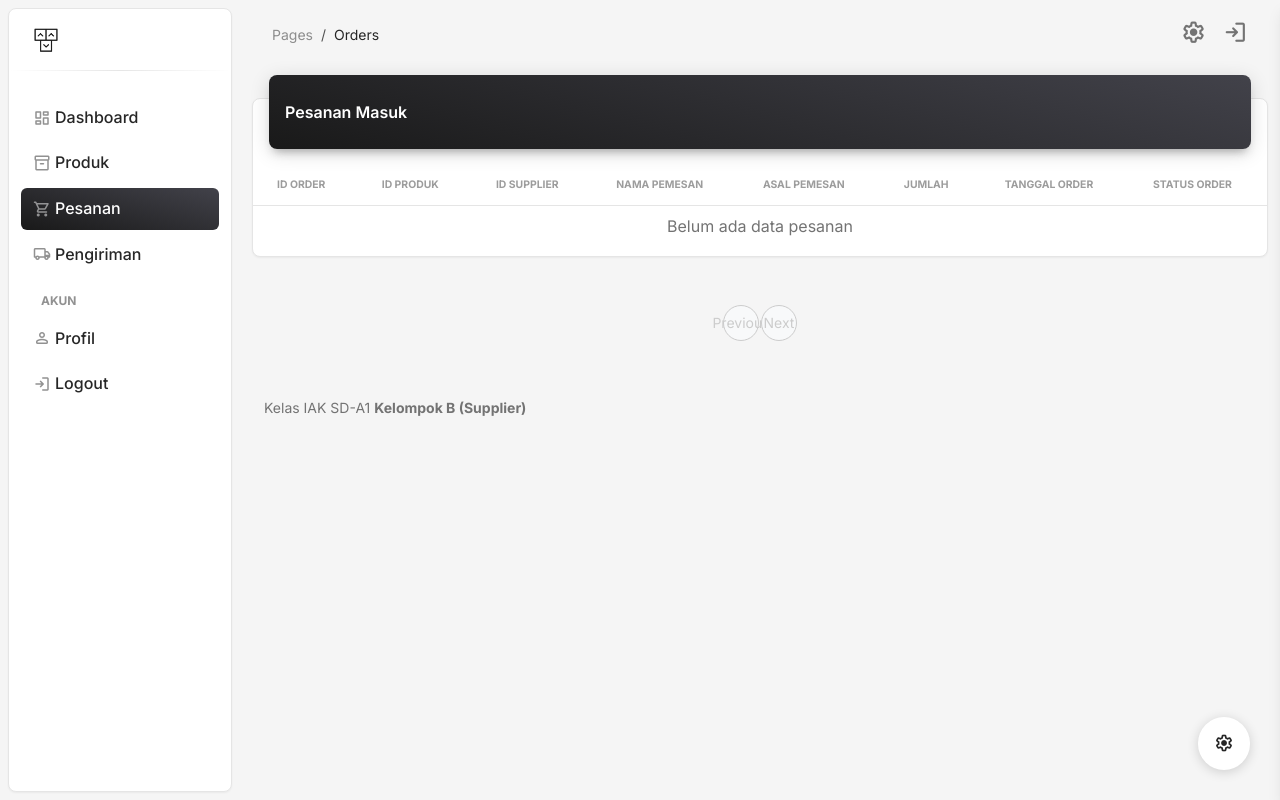
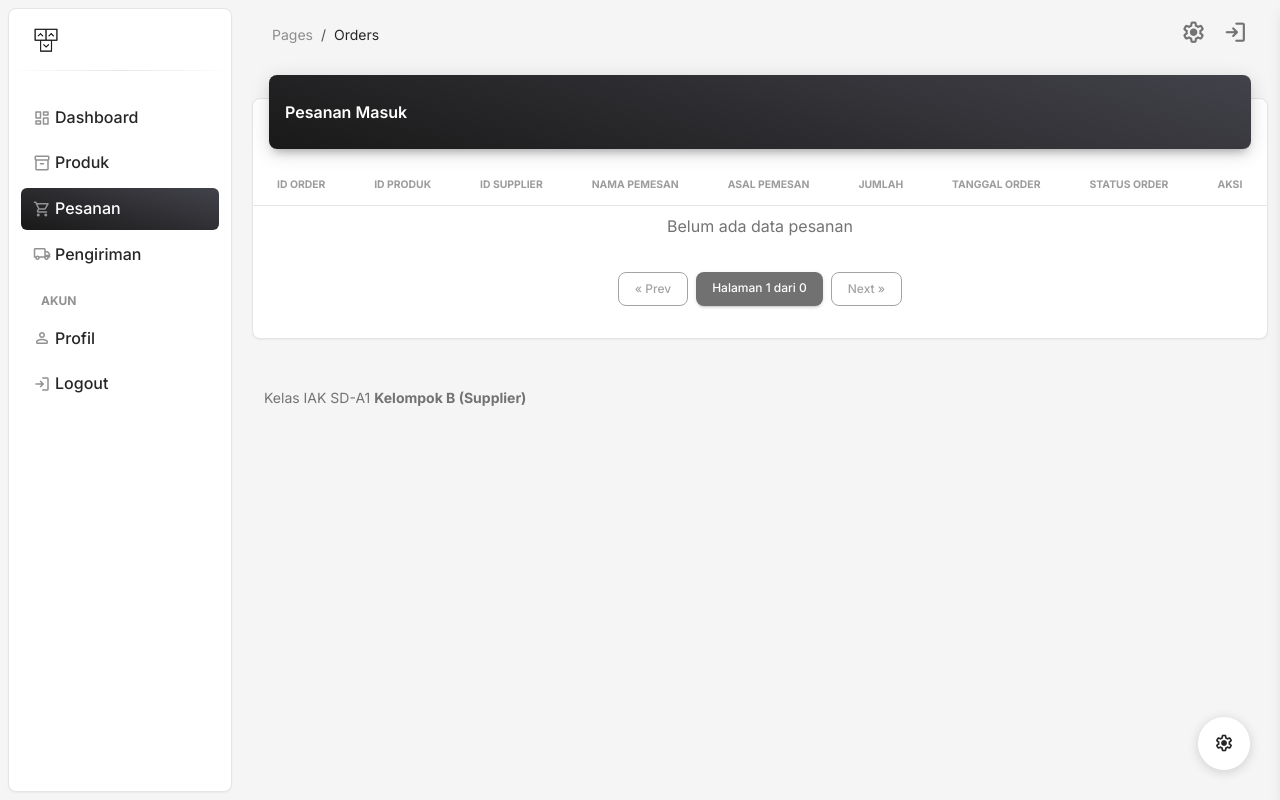
Before and after one commit to aura-najma/flask-dashboard-supplier, a Flask app: page /orders in a window 1280 px wide. Run offline with Flask 3, Linux system fonts and the light colour scheme; a user stored in the database is signed in; data that the repository does not hold is empty; some libraries are stand-ins or nearby versions.

Commit message:
pagination biar senada

```diff
--- a/apps/home/routes.py
+++ b/apps/home/routes.py
@@ -274,47 +274,43 @@ def view_product(id):
 @blueprint.route('/orders')
 @login_required
 def orders():
+    # Ambil nomor halaman dari query string (?page=)
     page = request.args.get('page', 1, type=int)
-    per_page = 10  # jumlah data per halaman
 
-    # Total data di tabel orders
-    total_data = Orders.query.count()
-
-    # Ambil orders untuk halaman saat ini
-    orders = (
+    # Ambil data orders secara paginated (10 per halaman)
+    orders_pagination = (
         Orders.query
-        .order_by(Orders.id_order.asc())  # urut dari kecil ke besar
-        .limit(per_page)
-        .offset((page - 1) * per_page)
-        .all()
+        .order_by(Orders.id_order.asc())
+        .paginate(page=page, per_page=10)
     )
 
-    # Ambil semua detail order untuk orders di halaman ini
+    # Ambil hanya item di halaman ini
+    orders = orders_pagination.items
+
+    # Ambil semua detail untuk order di halaman ini
     order_ids = [o.id_order for o in orders]
     order_details = (
         OrderDetail.query.filter(OrderDetail.id_order.in_(order_ids)).all()
         if order_ids else []
     )
 
-    # Gabungkan semua detail per order (list)
+    # Gabungkan detail per order
     details_dict = defaultdict(list)
     for d in order_details:
         details_dict[d.id_order].append(d)
 
+    # Bentuk pasangan (order, details)
     data = [(o, details_dict.get(o.id_order, [])) for o in orders]
 
-    total_pages = ceil(total_data / per_page)
-
+    # Kirim data ke template
     context = {
         'segment': 'orders',
         'title': 'Pesanan Masuk',
         'data': data,
-        'page': page,
-        'total_pages': total_pages
+        'orders': orders_pagination  # ✅ penting untuk pagination HTML
     }
 
     return render_template('pages/orders.html', **context)
-
 # 🚚 PENGIRIMAN
 @blueprint.route('/shipments')
 @login_required
--- a/templates/pages/orders.html
+++ b/templates/pages/orders.html
@@ -1,8 +1,9 @@
-{% extends "layouts/base.html" %} {% block title %}Pesanan Masuk{% endblock
-title %} {% block content %}
+{% extends "layouts/base.html" %}
+{% block title %}Pesanan Masuk{% endblock title %}
+{% block content %}
+
 <style>
   .btn-shine {
-    /* Tampilan dasar Neumorphism terangkat */
     padding: 8px 16px;
     border-radius: 10px;
     border: none;
@@ -14,23 +15,17 @@ title %} {% block content %}
     background-color: #eef1f5;
     box-shadow: 4px 4px 8px #c5c8cb, -4px -4px 8px #ffffff;
     transition: all 0.2s ease-in-out;
-
-    /* Persiapan untuk efek shining */
     position: relative;
     overflow: hidden;
   }
-
   .btn-shine:active {
-    /* Efek tertekan saat diklik */
     box-shadow: inset 4px 4px 8px #c5c8cb, inset -4px -4px 8px #ffffff;
   }
-
-  /* Efek Shining dengan pseudo-element */
   .btn-shine::before {
     content: "";
     position: absolute;
     top: 0;
-    left: -150%; /* Mulai dari luar tombol di kiri */
+    left: -150%;
     width: 80%;
     height: 100%;
     background: linear-gradient(
@@ -39,39 +34,11 @@ title %} {% block content %}
       rgba(255, 255, 255, 0.6),
       transparent
     );
-    transform: skewX(-25deg); /* Efek kilatan miring */
+    transform: skewX(-25deg);
     transition: left 0.7s ease-in-out;
   }
-
   .btn-shine:hover::before {
-    left: 150%; /* Bergerak ke kanan hingga keluar tombol */
-  }
-</style>
-
-<style>
-  /* Pagination hijau ala Gojek */
-  .pagination .page-item .page-link {
-      color: #1abc2c;           /* warna teks link */
-      border-color: #1abc2c;    /* warna border */
-      background-color: #fff;    /* background default */
-  }
-
-  .pagination .page-item.active .page-link {
-      background-color: #1abc2c; /* background bullet aktif */
-      color: #fff;               /* teks bullet aktif */
-      border-color: #1abc2c;
-  }
-
-  .pagination .page-item.disabled .page-link {
-      color: #ccc;
-      border-color: #ccc;
-      background-color: #f8f9fa;
-  }
-
-  .pagination .page-item .page-link:hover {
-      background-color: #16a026;
-      color: #fff;
-      border-color: #16a026;
+    left: 150%;
   }
 </style>
 
@@ -90,46 +57,15 @@ title %} {% block content %}
             <table class="table align-items-center mb-0">
               <thead>
                 <tr>
-                  <th
-                    class="text-uppercase text-secondary text-xxs font-weight-bolder opacity-7"
-                  >
-                    ID Order
-                  </th>
-                  <th
-                    class="text-uppercase text-secondary text-xxs font-weight-bolder opacity-7"
-                  >
-                    ID Produk
-                  </th>
-                  <th
-                    class="text-uppercase text-secondary text-xxs font-weight-bolder opacity-7"
-                  >
-                    ID Supplier
-                  </th>
-                  <th
-                    class="text-uppercase text-secondary text-xxs font-weight-bolder opacity-7"
-                  >
-                    Nama Pemesan
-                  </th>
-                  <th
-                    class="text-uppercase text-secondary text-xxs font-weight-bolder opacity-7"
-                  >
-                    Asal Pemesan
-                  </th>
-                  <th
-                    class="text-uppercase text-secondary text-xxs font-weight-bolder opacity-7"
-                  >
-                    Jumlah
-                  </th>
-                  <th
-                    class="text-uppercase text-secondary text-xxs font-weight-bolder opacity-7"
-                  >
-                    Tanggal Order
-                  </th>
-                  <th
-                    class="text-uppercase text-secondary text-xxs font-weight-bolder opacity-7"
-                  >
-                    Status Order
-                  </th>
+                  <th class="text-uppercase text-secondary text-xxs font-weight-bolder opacity-7">ID Order</th>
+                  <th class="text-uppercase text-secondary text-xxs font-weight-bolder opacity-7">ID Produk</th>
+                  <th class="text-uppercase text-secondary text-xxs font-weight-bolder opacity-7">ID Supplier</th>
+                  <th class="text-uppercase text-secondary text-xxs font-weight-bolder opacity-7">Nama Pemesan</th>
+                  <th class="text-uppercase text-secondary text-xxs font-weight-bolder opacity-7">Asal Pemesan</th>
+                  <th class="text-uppercase text-secondary text-xxs font-weight-bolder opacity-7">Jumlah</th>
+                  <th class="text-uppercase text-secondary text-xxs font-weight-bolder opacity-7">Tanggal Order</th>
+                  <th class="text-uppercase text-secondary text-xxs font-weight-bolder opacity-7">Status Order</th>
+                  <th class="text-uppercase text-secondary text-xxs font-weight-bolder opacity-7">Aksi</th>
                 </tr>
               </thead>
 
@@ -158,40 +94,31 @@ title %} {% block content %}
                 </tr>
                 {% endfor %}
               </tbody>
-
             </table>
           </div>
         </div>
+
+        <!-- Pagination -->
+        <div class="pagination justify-content-center my-3">
+          {% if orders.has_prev %}
+            <a href="{{ url_for('home_blueprint.orders', page=orders.prev_num) }}" class="btn btn-outline-dark btn-sm mx-1">&laquo; Prev</a>
+          {% else %}
+            <button class="btn btn-outline-secondary btn-sm mx-1" disabled>&laquo; Prev</button>
+          {% endif %}
+
+          <span class="btn btn-dark btn-sm mx-1 disabled">
+            Halaman {{ orders.page }} dari {{ orders.pages }}
+          </span>
+
+          {% if orders.has_next %}
+            <a href="{{ url_for('home_blueprint.orders', page=orders.next_num) }}" class="btn btn-outline-dark btn-sm mx-1">Next &raquo;</a>
+          {% else %}
+            <button class="btn btn-outline-secondary btn-sm mx-1" disabled>Next &raquo;</button>
+          {% endif %}
+        </div>
+
       </div>
     </div>
-  </div>
-
- <div class="d-flex justify-content-center mt-4 mb-3">
-  <nav aria-label="Page navigation">
-    <ul class="pagination">
-      {% if page > 1 %}
-        <li class="page-item">
-          <a class="page-link" href="{{ url_for('home_blueprint.orders', page=page-1) }}">Previous</a>
-        </li>
-      {% else %}
-        <li class="page-item disabled"><span class="page-link">Previous</span></li>
-      {% endif %}
-
-      {% for i in range(1, total_pages + 1) %}
-        <li class="page-item {% if i == page %}active{% endif %}">
-          <a class="page-link" href="{{ url_for('home_blueprint.orders', page=i) }}">{{ i }}</a>
-        </li>
-      {% endfor %}
-
-      {% if page < total_pages %}
-        <li class="page-item">
-          <a class="page-link" href="{{ url_for('home_blueprint.orders', page=page+1) }}">Next</a>
-        </li>
-      {% else %}
-        <li class="page-item disabled"><span class="page-link">Next</span></li>
-      {% endif %}
-    </ul>
-  </nav>
   </div>
 
   {% include "includes/footer.html" %}
```
Lines whose indentation alone changed are shown as unchanged.
